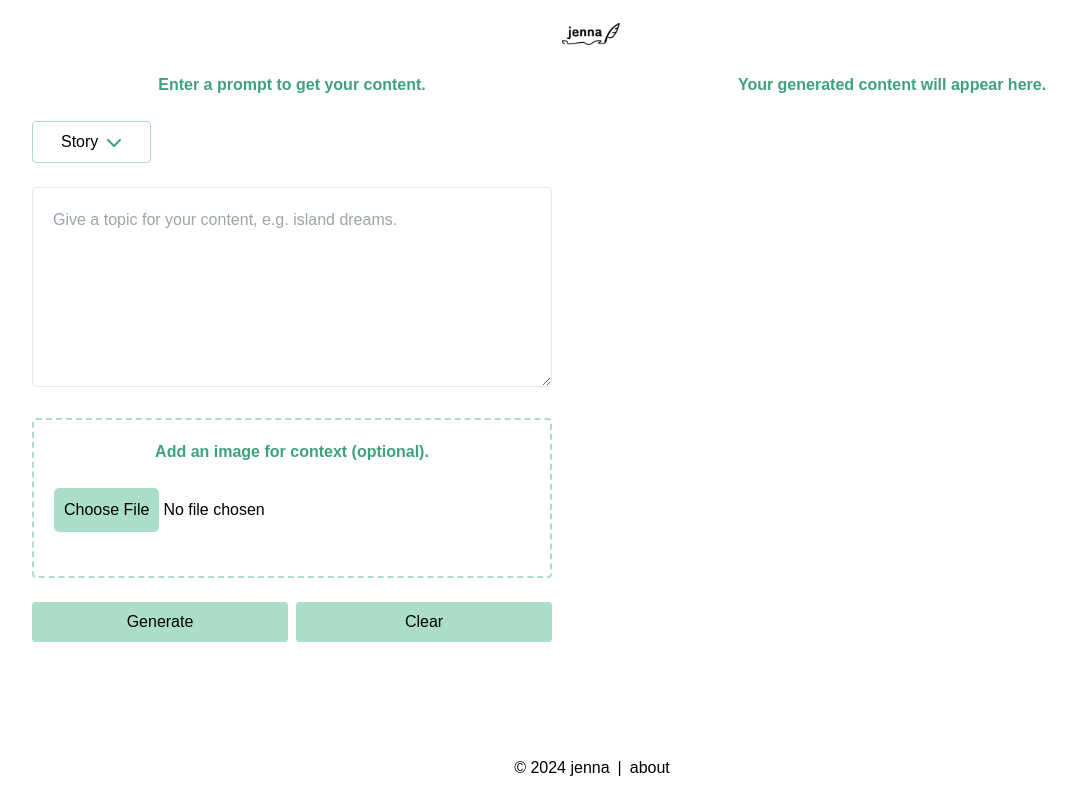
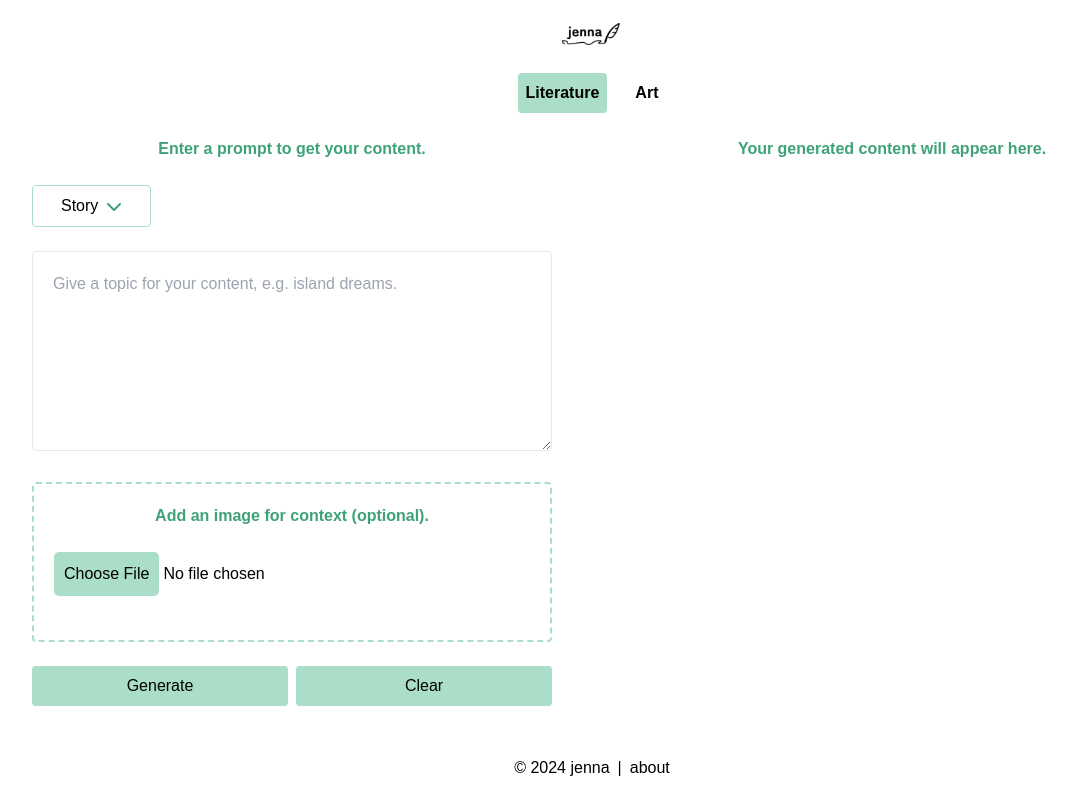
Before and after one commit to mctechspot/GoogleAIHackathonApp, a Next.js app in the folder google-ai-hackathon-app/: page /generate in a window 1280 px wide. Shown: the whole page, without its empty margins (48-1125 px from the left). Built offline with nearby package versions, Linux system fonts and the light colour scheme; a web font is replaced by a local one.

Commit message:
add state variable to switch between literature and art content generator:

```diff
--- a/google-ai-hackathon-app/app/generate/page.tsx
+++ b/google-ai-hackathon-app/app/generate/page.tsx
@@ -16,10 +16,9 @@ export default function GenerateScreen() {
         "image": null,
         "content_type": "1"
     });
-
     const [contentGenerationRunning, setContentGenerationRunning] = useState<boolean>(false);
-
     const [generatedContent, setGeneratedContent] = useState<GeneratedContentError | GeneratedContentSuccess | GeneratedContentWarnings | null>(null);
+    const [contentCategory, setContentCategory] = useState<number>(1);
 
     return (
         <>
@@ -32,7 +31,23 @@ export default function GenerateScreen() {
 
                 <div>
                     <div>
+                        {/*contentCategory === 1 ? (
+                            <div>Literature</div>
+                        )
+                        :(
+                            <div>Art</div>
+                        )
+                    */}
                         <div className={"mx-20 mb-5 max-[450px]:mx-10"}>
+
+                            {/* Tab to switch between literary and art content generators */}
+                            <div className={"flex justify-center items-center gap-5 f-full"}>
+                                    <div className={`${contentCategory === 1 ? ("bg-green-standard") : ("")} font-black p-2 rounded cursor-pointer`}
+                                    onClick={() => setContentCategory(1)}>Literature</div>
+                                    <div className={`${contentCategory !== 1 ? ("bg-green-standard") : ("")} font-black p-2 rounded cursor-pointer`}
+                                    onClick={() => setContentCategory(2)}>Art</div>
+                            </div><br />
+
                             <div className={"grid grid-cols-2 gap-20 max-[850px]:grid-cols-1"}>
 
                                 {/* User Prompt Form */}
```
